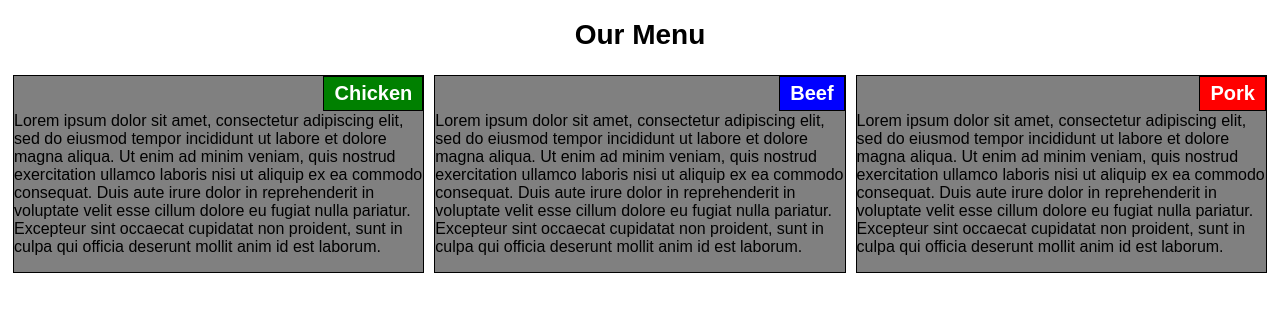
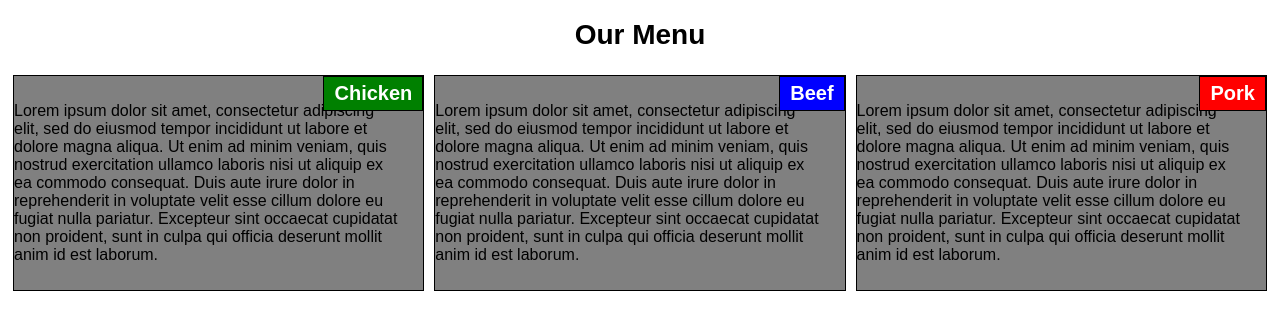
Before and after one commit to yang03265/jhuassignments, a plain HTML site: page Assignment2/index.html in a window 1280 px wide. Drawn offline with Linux system fonts and the light colour scheme.

Commit message:
changed padding

```diff
--- a/Assignment2/css/styles.css
+++ b/Assignment2/css/styles.css
@@ -13,6 +13,7 @@ h1 {
 .box{
   position: relative;
   padding-top: 20px;
+  padding:10px 20px 10px 0px;
   margin: 5px;
   background-color: grey;
   border: 1px solid black;
```
